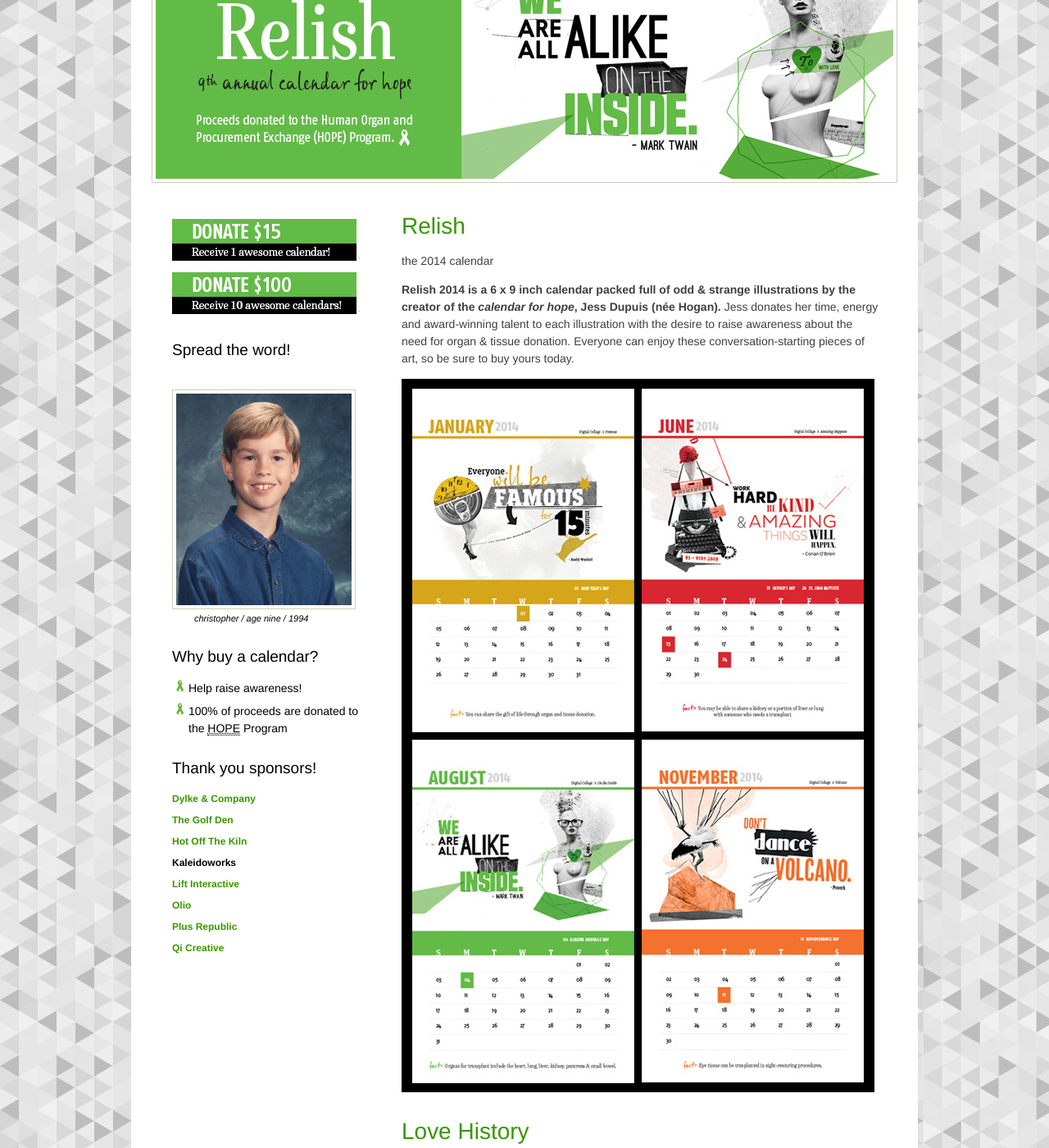
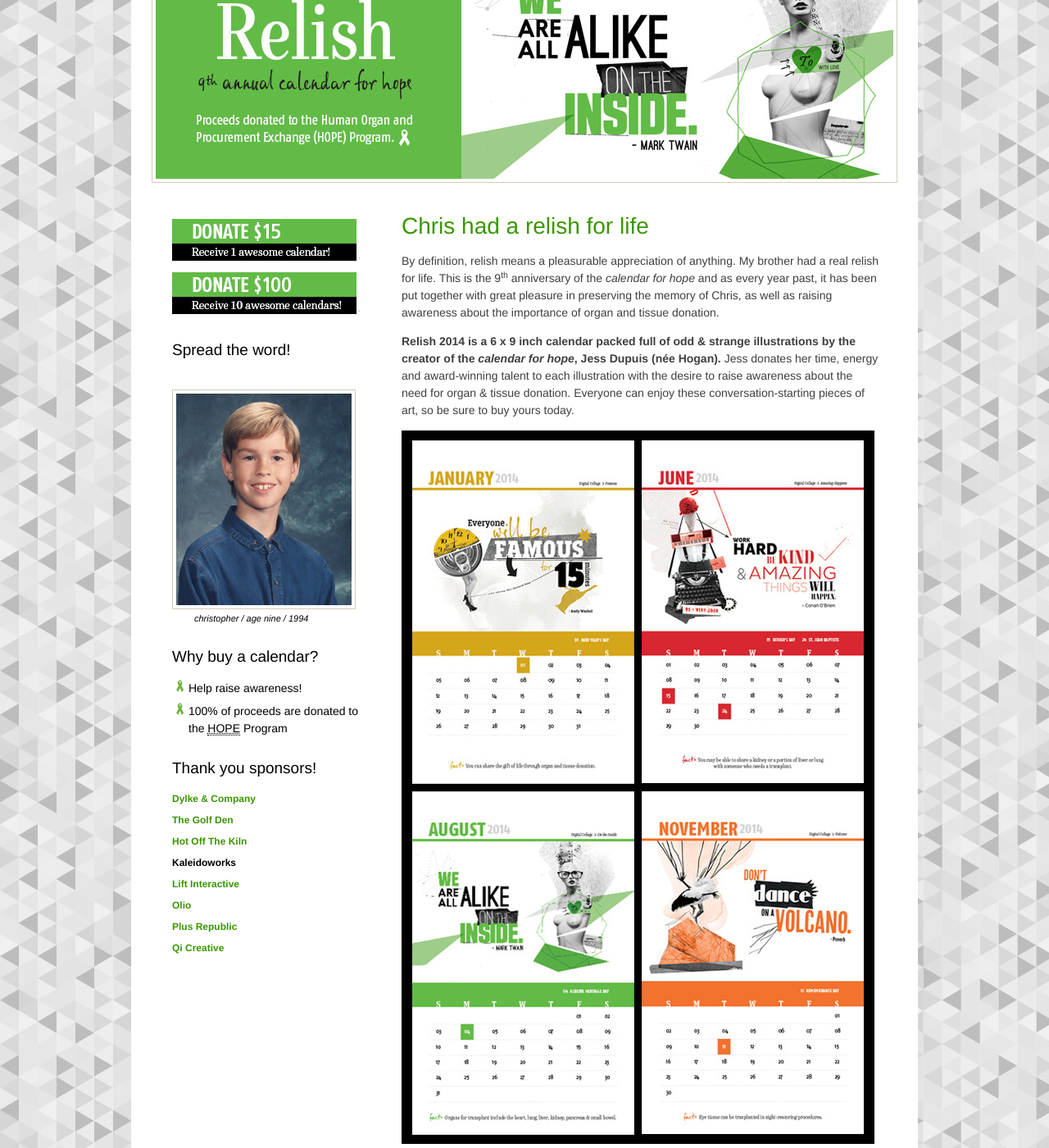
Before and after one commit to elidupuis/calendarforhope.com, a Jekyll site: the page built from index.md, in a window 1280 px wide and 1400 px high, scrolled down 200 px. Shown: the whole window at 82% size. Built offline with Jekyll 4.4.1, drawn with Linux system fonts in a browser that asks for light colours; nearby versions of some CDN libraries; some of the changed text lies outside the part shown.

Commit message:
Update content

```diff
--- a/index.md
+++ b/index.md
@@ -4,25 +4,24 @@ layout: home
 published: true
 ---
 
-## Relish
+## Chris had a relish for life
+
+By definition, relish means a pleasurable appreciation of anything. My brother had a real relish for life. This is the 9<sup>th</sup> anniversary of the _calendar for hope_ and as every year past, it has been  put together with great pleasure in preserving the memory of Chris, as well as raising awareness about the importance of organ and tissue donation.
 
 <!---
-By definition, curious means exciting speculation, interest, or attention through being inexplicable or highly unusual; odd or strange. A curious sort of person; a curious scene. This is the 9<sup>th</sup> anniversary of the _calendar for hope_ and as every year past, it has been put together with great interest and attention to preserving the memory of Christopher and raising awareness about the importance of organ and tissue donation.
-
 ![christmas 5 pack](img/promo.jpg)
+the 2014 calendar
 -->
-
-the 2014 calendar
 
 **Relish 2014 is a 6 x 9 inch calendar packed full of odd & strange illustrations by the creator of the _calendar for hope_, Jess Dupuis (née Hogan).** Jess donates her time, energy and award-winning talent to each illustration with the desire to raise awareness about the need for organ & tissue donation. Everyone can enjoy these conversation-starting pieces of art, so be sure to buy yours today.
 
 ![sample artwork from calendar](img/artwork-sample.jpg)
 
-## Love History
+## Relish history
 
 This is the most rewarding design project I do and I thank you—my supporters, sponsors, clients, friends and families for your generosity and support. This calendar is successful because people like you make it so.
 
-<p class="hilite"> To date, over 1,050 calendars have been sold and over $12,500 donated to the University of Alberta Hospital’s HOPE Program. We hope to make it to 1250 calendars and $15,500 with the sales of Relish 2014.</p>
+<p class="hilite">With your help, over $19,000 has been donated to the HOPE Program. The goal for 2014 is to increase that amount to over $24,000 with the sales of Relish 2014.</p>
 
 The idea was born in 2005 when Jess created a small homemade calendar for family and friends. Entitled Tonal 2006, the calendar featured Jess' art and was made in memory of her little brother, Chris. **Chris was nine years old when he passed away – he was waiting for a liver transplant.**
 
```
